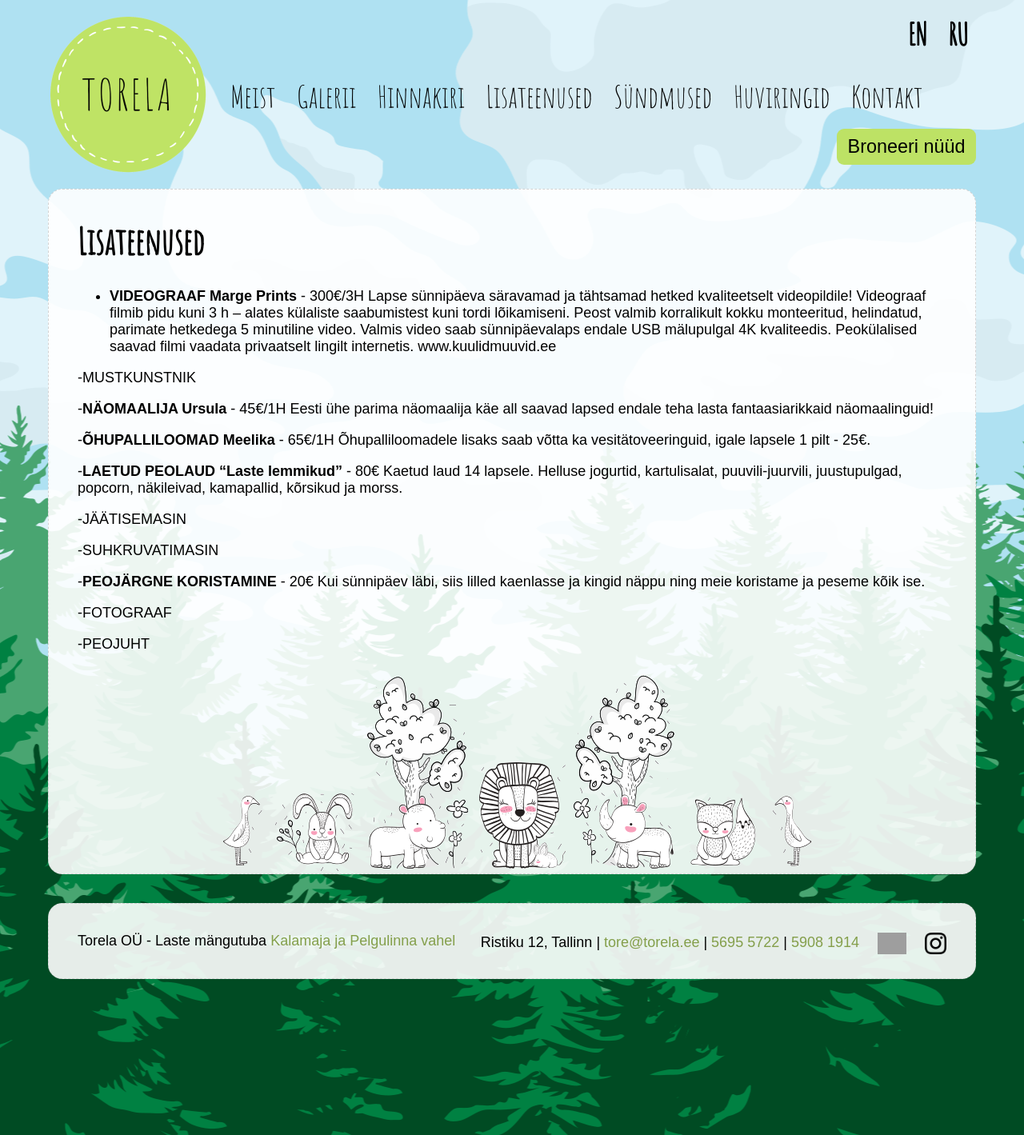
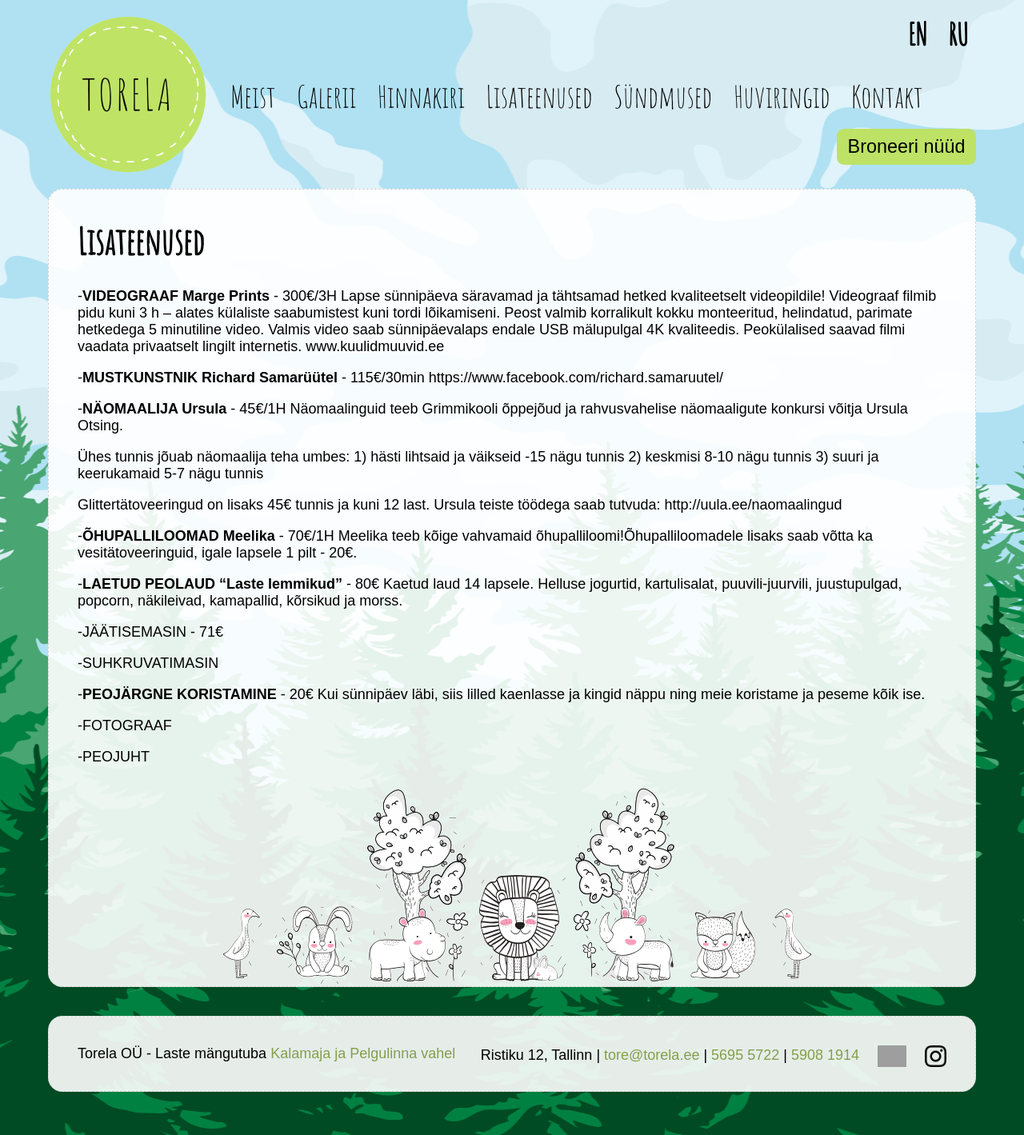
Before and after one commit to mypsik/torela, a Jekyll site: the page built from lisateenused/index.md, in a window 1280 px wide. Shown: the whole page at 80% size. Built offline with Jekyll 4.4.1, drawn with Linux system fonts in a browser that asks for light colours; grey boxes are pictures that could not be loaded.

Commit message:
Update index.md

```diff
--- a/lisateenused/index.md
+++ b/lisateenused/index.md
@@ -6,8 +6,7 @@ priority: 1.0
 en: /en/services/
 ru: /ru/services/
 ---
-
-- **VIDEOGRAAF Marge Prints** - 300€/3H
+-**VIDEOGRAAF Marge Prints** - 300€/3H
 Lapse sünnipäeva säravamad ja tähtsamad hetked kvaliteetselt videopildile!
 Videograaf filmib pidu kuni 3 h – alates külaliste saabumistest kuni tordi lõikamiseni.
 Peost valmib korralikult kokku monteeritud, helindatud, parimate hetkedega 5 minutiline video.
@@ -15,25 +14,44 @@ Valmis video saab sünnipäevalaps endale USB mälupulgal 4K kvaliteedis.
 Peokülalised saavad filmi vaadata privaatselt lingilt internetis.
 www.kuulidmuuvid.ee
 
--MUSTKUNSTNIK
+
+-**MUSTKUNSTNIK  Richard Samarüütel** - 115€/30min
+https://www.facebook.com/richard.samaruutel/
+
 
 -**NÄOMAALIJA Ursula** - 45€/1H
-Eesti ühe parima näomaalija käe all saavad lapsed endale teha lasta fantaasiarikkaid näomaalinguid!
+Näomaalinguid teeb Grimmikooli õppejõud ja rahvusvahelise näomaaligute konkursi võitja Ursula Otsing.
 
--**ÕHUPALLILOOMAD Meelika** - 65€/1H
-Õhupalliloomadele lisaks saab võtta ka vesitätoveeringuid, igale lapsele 1 pilt - 25€.
+Ühes tunnis jõuab näomaalija teha umbes:
+1) hästi lihtsaid ja väikseid -15 nägu tunnis
+2) keskmisi 8-10 nägu tunnis
+3) suuri ja keerukamaid 5-7 nägu tunnis
+
+Glittertätoveeringud on lisaks 45€ tunnis ja kuni 12 last.
+Ursula teiste töödega saab tutvuda: http://uula.ee/naomaalingud
+
+
+-**ÕHUPALLILOOMAD Meelika** - 70€/1H
+Meelika teeb kõige vahvamaid õhupalliloomi!Õhupalliloomadele lisaks saab võtta ka vesitätoveeringuid, igale lapsele 1 pilt - 20€.
+
 
 -**LAETUD PEOLAUD "Laste lemmikud"** - 80€
 Kaetud laud 14 lapsele.
 Helluse jogurtid, kartulisalat, puuvili-juurvili, juustupulgad, popcorn, näkileivad, kamapallid, kõrsikud ja morss.
 
--JÄÄTISEMASIN
+
+-JÄÄTISEMASIN - 71€
+
+
 
 -SUHKRUVATIMASIN
+
 
 -**PEOJÄRGNE KORISTAMINE** - 20€
 Kui sünnipäev läbi, siis lilled kaenlasse ja kingid näppu ning meie koristame ja peseme kõik ise.
 
+
 -FOTOGRAAF
 
+
 -PEOJUHT
```
